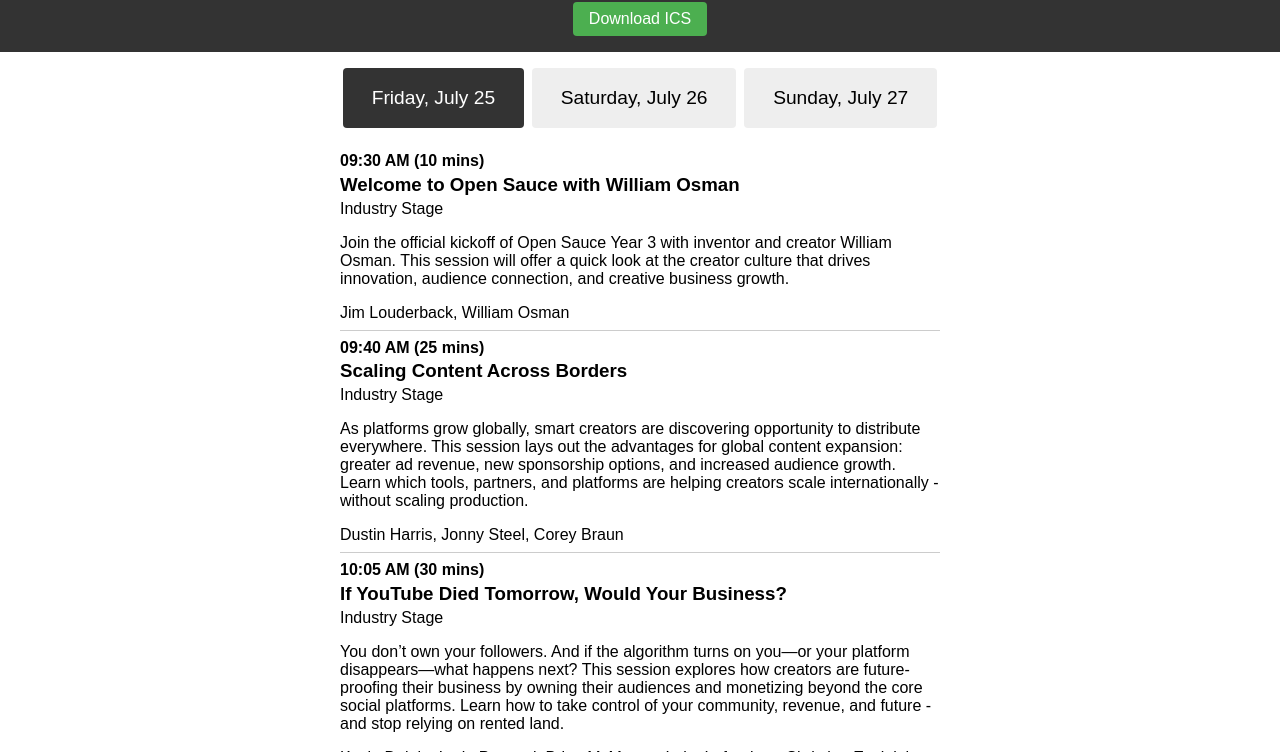
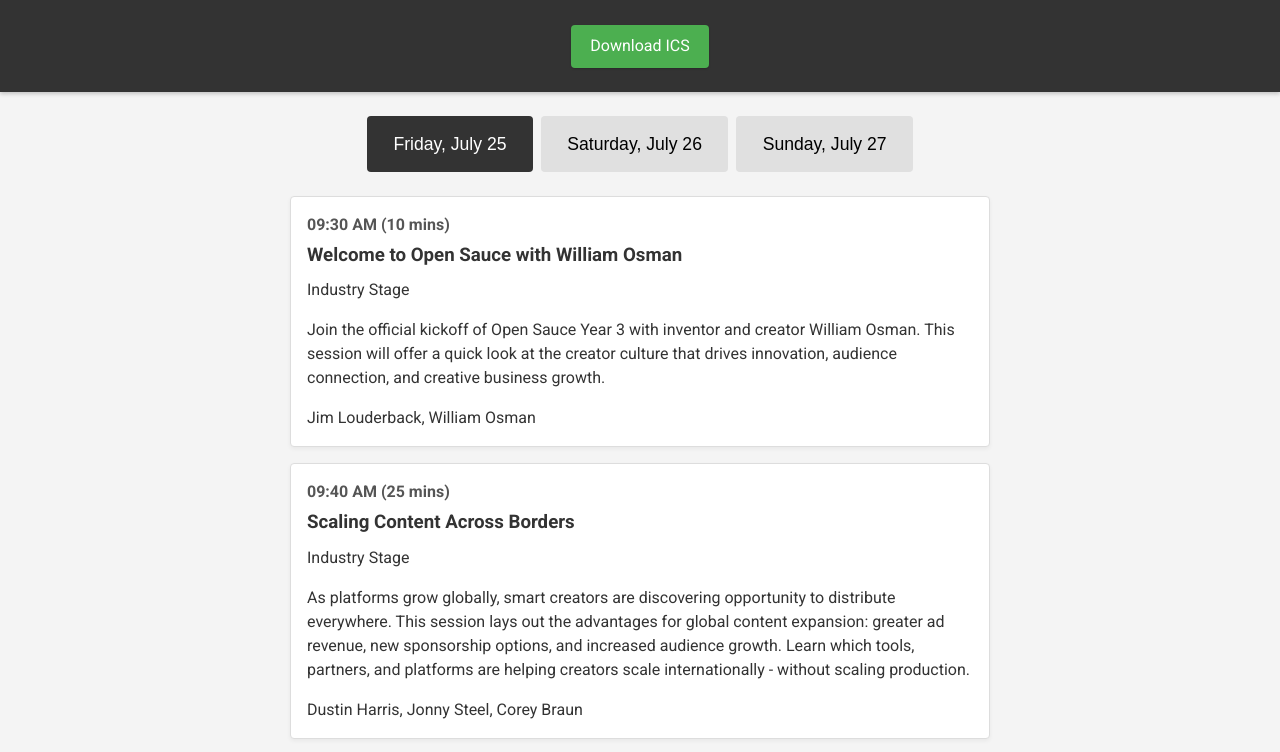
Before and after one commit to esthertomykarazawa/testeesther, a plain HTML site: page docs/index.html in a window 1280 px wide. Shown: the part 102-854 px from the top of the page. Drawn offline with Linux system fonts and the light colour scheme.

Commit message:
Improve visual design of schedule webpage

```diff
--- a/docs/index.html
+++ b/docs/index.html
@@ -4,6 +4,9 @@
   <meta charset="UTF-8">
   <meta name="viewport" content="width=device-width, initial-scale=1">
   <title>OpenSauce Schedule</title>
+  <link rel="preconnect" href="https://fonts.googleapis.com">
+  <link rel="preconnect" href="https://fonts.gstatic.com" crossorigin>
+  <link href="https://fonts.googleapis.com/css2?family=Roboto:wght@400;700&display=swap" rel="stylesheet">
   <link rel="stylesheet" href="style.css">
 </head>
 <body>
@@ -11,6 +14,7 @@
   <h1>OpenSauce 2025 Schedule</h1>
   <a class="download" href="opensauce_schedule.ics" download>Download ICS</a>
 </header>
+<main class="container">
   <nav id="tabs">
     <button data-day="Friday" class="active">Friday, July 25</button>
     <button data-day="Saturday">Saturday, July 26</button>
@@ -18,6 +22,7 @@
   </nav>
   <section id="content"></section>
   <section id="calendar"></section>
+</main>
 <script src="main.js"></script>
 </body>
 </html>
--- a/docs/style.css
+++ b/docs/style.css
@@ -1,26 +1,37 @@
 /* Base layout & typography */
 body {
-    font-family: Arial, sans-serif;
+    font-family: 'Roboto', Arial, sans-serif;
     margin: 0;
     padding: 0;
+    background: #f4f4f4;
+    color: #333;
+    line-height: 1.5;
+}
+
+.container {
+    max-width: 800px;
+    margin: 0 auto;
+    padding: 0 1em 2em;
 }
 
 /* Header */
 header {
     background: #333;
     color: #fff;
-    padding: 1em;
+    padding: 1.5em 1em;
     text-align: center;
+    box-shadow: 0 2px 4px rgba(0,0,0,0.2);
 }
 
 header .download {
     display: inline-block;
-    margin-top: 0.5em;
+    margin-top: 0.75em;
     background: #4CAF50;
     color: #fff;
-    padding: 0.5em 1em;
+    padding: 0.6em 1.2em;
     text-decoration: none;
     border-radius: 4px;
+    box-shadow: 0 1px 2px rgba(0,0,0,0.2);
 }
 
 /* Tabs */
@@ -29,16 +40,20 @@
     justify-content: center;
     flex-wrap: wrap;      /* allow wrapping on smaller screens */
     gap: 0.5em;
-    margin: 1em 0;
+    margin: 1.5em 0;
 }
 
 #tabs button {
     padding: 1em 1.5em;   /* bigger tap-targets for touch devices */
-    font-size: 1.2rem;
+    font-size: 1.1rem;
     border: none;
-    background: #eee;
+    background: #e0e0e0;
     cursor: pointer;
     border-radius: 4px;
+    transition: background 0.2s;
+}
+#tabs button:hover {
+    background: #d5d5d5;
 }
 
 #tabs button.active {
@@ -48,27 +63,32 @@
 
 /* Content area */
 #content {
-    padding: 0 1em 2em;
+    margin-top: 1em;
 }
 
 /* Individual events */
 .event {
-    border-bottom: 1px solid #ccc;
-    padding: 0.5em 0;
+    background: #fff;
+    border: 1px solid #ddd;
+    border-radius: 4px;
+    padding: 1em;
+    box-shadow: 0 2px 4px rgba(0,0,0,0.05);
+    margin-bottom: 1em;
 }
 
 .event h3 {
-    margin: 0.2em 0;
+    margin: 0.2em 0 0.5em;
 }
 
 .event .time {
     font-weight: bold;
+    color: #555;
 }
 
 /* Responsive max-width */
 @media (min-width: 600px) {
     #content {
-        max-width: 600px;
+        max-width: 700px;
         margin: 0 auto;
     }
 }
@@ -97,4 +117,5 @@
 
 .cal-event {
     margin-bottom: 0.25em;
+    padding: 0.25em 0;
 }
```
Lines whose indentation alone changed are shown as unchanged.
